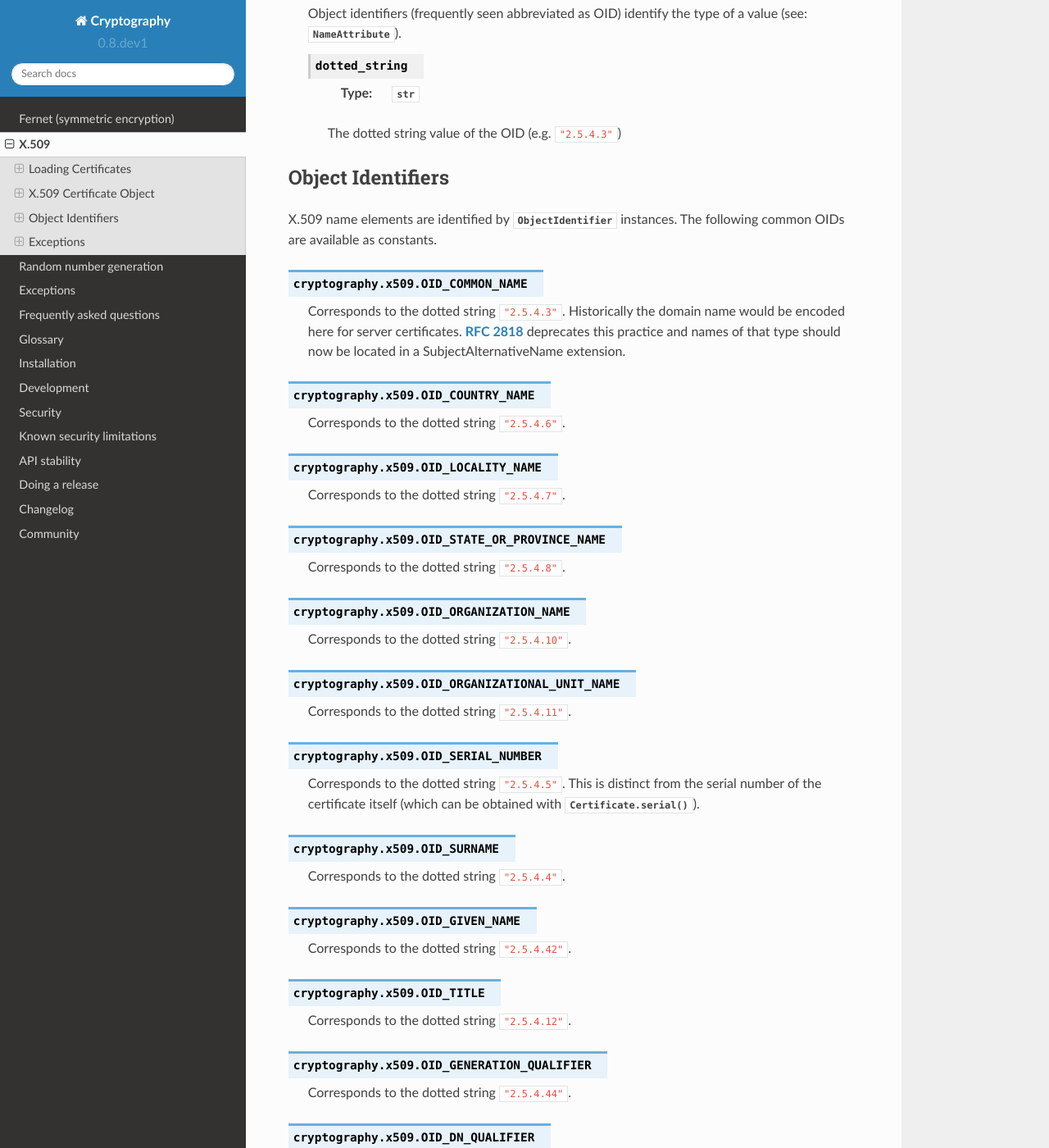
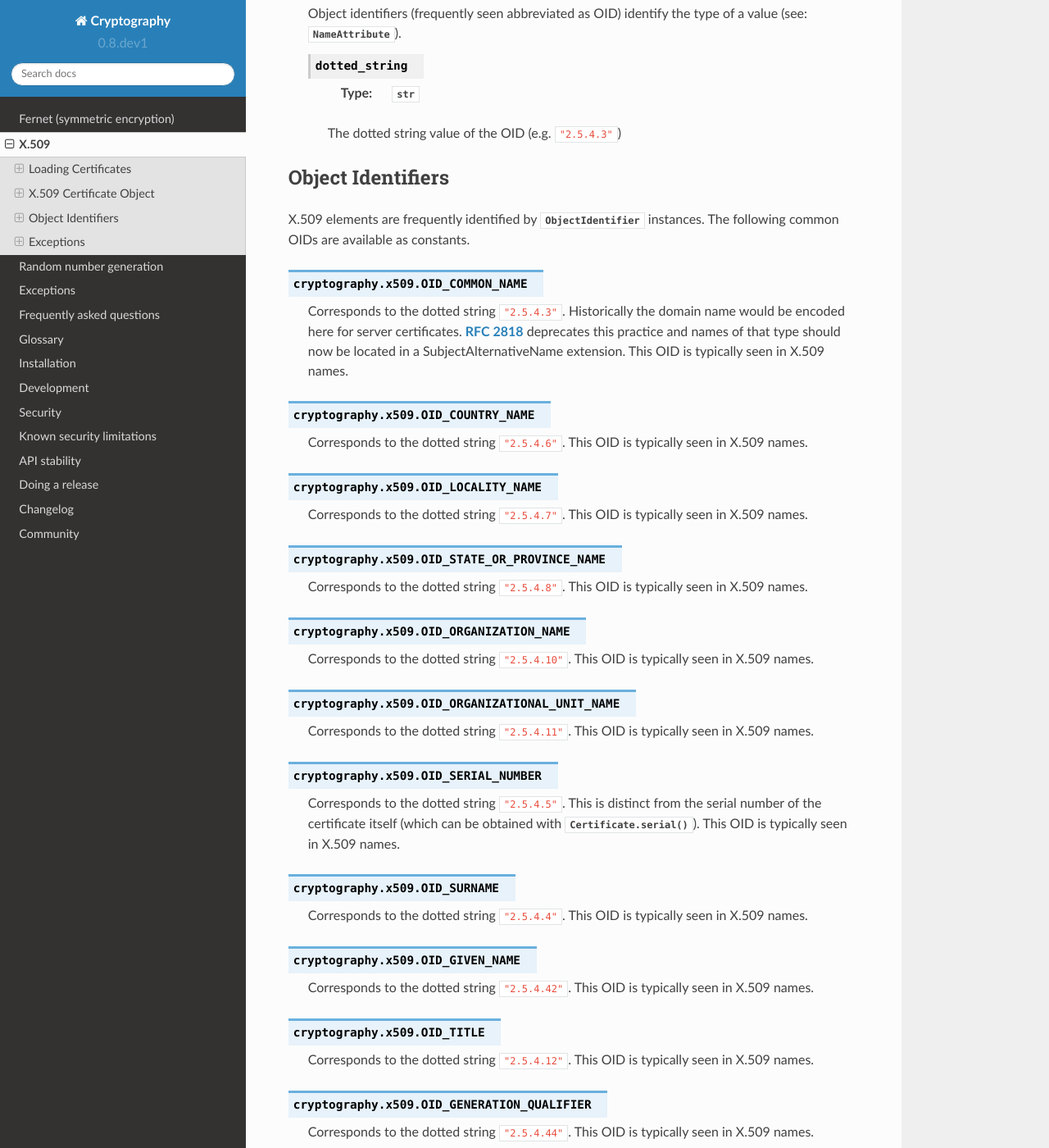
Before and after one commit to WebKing0121/cryptography, a Sphinx documentation site: the page built from docs/x509.rst, in a window 1280 px wide and 1400 px high, scrolled down 3180 px. Shown: the whole window at 82% size. Built offline with Sphinx 7.4.7 and the Read the Docs theme 2.0.0, drawn with Linux system fonts in a browser that asks for light colours; pages that are not in the unit, such as notebooks, are missing from menus; some of the changed text lies outside the part shown.

Commit message:
note that the OIDs listed are typically seen in x.509 names

```diff
--- a/docs/x509.rst
+++ b/docs/x509.rst
@@ -215,76 +215,88 @@ X.509 Certificate Object
 Object Identifiers
 ~~~~~~~~~~~~~~~~~~
 
-X.509 name elements are identified by :class:`ObjectIdentifier` instances. The
-following common OIDs are available as constants.
+X.509 elements are frequently identified by :class:`ObjectIdentifier`
+instances. The following common OIDs are available as constants.
 
 .. data:: OID_COMMON_NAME
 
     Corresponds to the dotted string ``"2.5.4.3"``. Historically the domain
     name would be encoded here for server certificates. :rfc:`2818` deprecates
     this practice and names of that type should now be located in a
-    SubjectAlternativeName extension.
+    SubjectAlternativeName extension. This OID is typically seen in X.509 names.
 
 .. data:: OID_COUNTRY_NAME
 
-    Corresponds to the dotted string ``"2.5.4.6"``.
+    Corresponds to the dotted string ``"2.5.4.6"``. This OID is typically seen
+    in X.509 names.
 
 .. data:: OID_LOCALITY_NAME
 
-    Corresponds to the dotted string ``"2.5.4.7"``.
+    Corresponds to the dotted string ``"2.5.4.7"``. This OID is typically seen
+    in X.509 names.
 
 .. data:: OID_STATE_OR_PROVINCE_NAME
 
-    Corresponds to the dotted string ``"2.5.4.8"``.
+    Corresponds to the dotted string ``"2.5.4.8"``. This OID is typically seen
+    in X.509 names.
 
 .. data:: OID_ORGANIZATION_NAME
 
-    Corresponds to the dotted string ``"2.5.4.10"``.
+    Corresponds to the dotted string ``"2.5.4.10"``. This OID is typically seen
+    in X.509 names.
 
 .. data:: OID_ORGANIZATIONAL_UNIT_NAME
 
-    Corresponds to the dotted string ``"2.5.4.11"``.
+    Corresponds to the dotted string ``"2.5.4.11"``. This OID is typically seen
+    in X.509 names.
 
 .. data:: OID_SERIAL_NUMBER
 
     Corresponds to the dotted string ``"2.5.4.5"``. This is distinct from the
     serial number of the certificate itself (which can be obtained with
-    :func:`Certificate.serial`).
+    :func:`Certificate.serial`). This OID is typically seen in X.509 names.
 
 .. data:: OID_SURNAME
 
-    Corresponds to the dotted string ``"2.5.4.4"``.
+    Corresponds to the dotted string ``"2.5.4.4"``. This OID is typically seen
+    in X.509 names.
 
 .. data:: OID_GIVEN_NAME
 
-    Corresponds to the dotted string ``"2.5.4.42"``.
+    Corresponds to the dotted string ``"2.5.4.42"``. This OID is typically seen
+    in X.509 names.
 
 .. data:: OID_TITLE
 
-    Corresponds to the dotted string ``"2.5.4.12"``.
+    Corresponds to the dotted string ``"2.5.4.12"``. This OID is typically seen
+    in X.509 names.
 
 .. data:: OID_GENERATION_QUALIFIER
 
-    Corresponds to the dotted string ``"2.5.4.44"``.
+    Corresponds to the dotted string ``"2.5.4.44"``. This OID is typically seen
+    in X.509 names.
 
 .. data:: OID_DN_QUALIFIER
 
     Corresponds to the dotted string ``"2.5.4.46"``. This specifies
     disambiguating information to add to the relative distinguished name of an
-    entry. See :rfc:`2256`.
+    entry. See :rfc:`2256`. This OID is typically seen in X.509 names.
 
 .. data:: OID_PSEUDONYM
 
-    Corresponds to the dotted string ``"2.5.4.65"``.
+    Corresponds to the dotted string ``"2.5.4.65"``. This OID is typically seen
+    in X.509 names.
 
 .. data:: OID_DOMAIN_COMPONENT
 
     Corresponds to the dotted string ``"0.9.2342.19200300.100.1.25"``. A string
-    holding one component of a domain name. See :rfc:`4519`.
+    holding one component of a domain name. See :rfc:`4519`. This OID is
+    typically seen in X.509 names.
 
 .. data:: OID_EMAIL_ADDRESS
 
-    Corresponds to the dotted string ``"1.2.840.113549.1.9.1"``.
+    Corresponds to the dotted string ``"1.2.840.113549.1.9.1"``. This OID is
+    typically seen in X.509 names.
 
 Exceptions
 ~~~~~~~~~~
```
